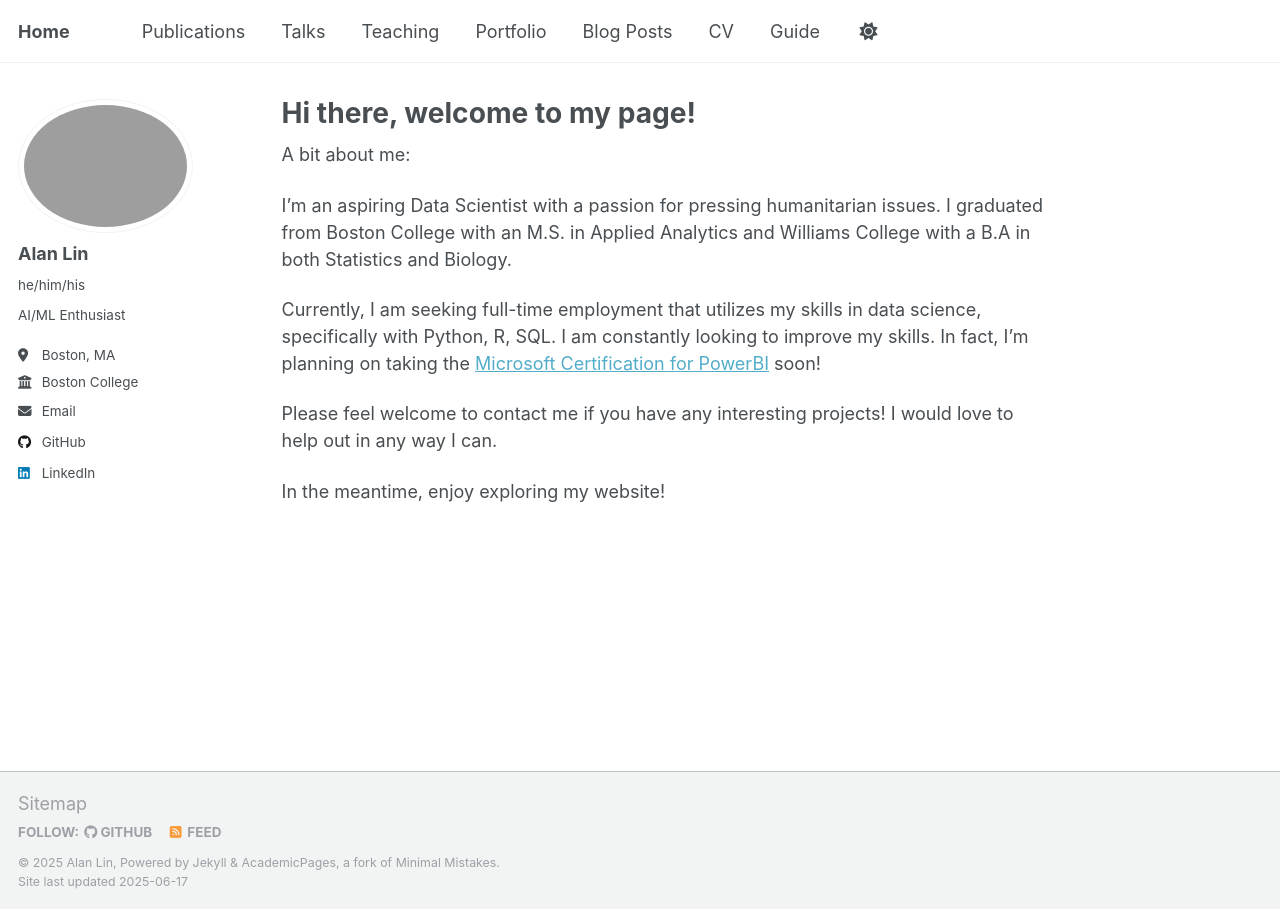
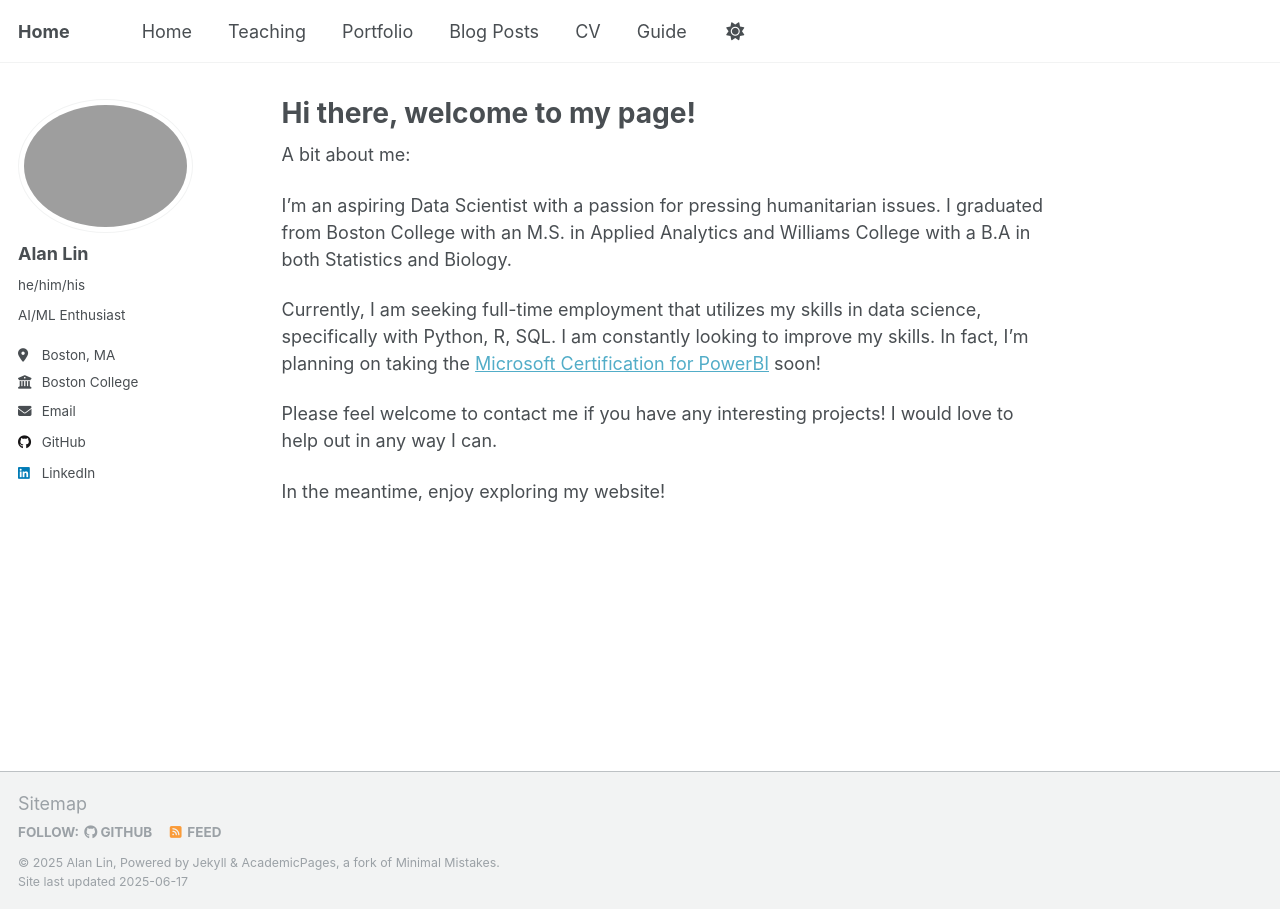
Before and after one commit to alanklin/alanklin.github.io, a Jekyll site: the page built from _pages/about.md, in a window 1280 px wide. Built offline with Jekyll 4.4.1, drawn with Linux system fonts in a browser that asks for light colours.

Commit message:
navigation bar change

```diff
--- a/_data/navigation.yml
+++ b/_data/navigation.yml
@@ -8,11 +8,8 @@
 #      Markdown formatted page while the second is generated using JSON.
 
 main:
-  - title: "Publications"
-    url: /publications/
-
-  - title: "Talks"
-    url: /talks/
+  - title: "Home"
+    url: /
 
   - title: "Teaching"
     url: /teaching/
```
